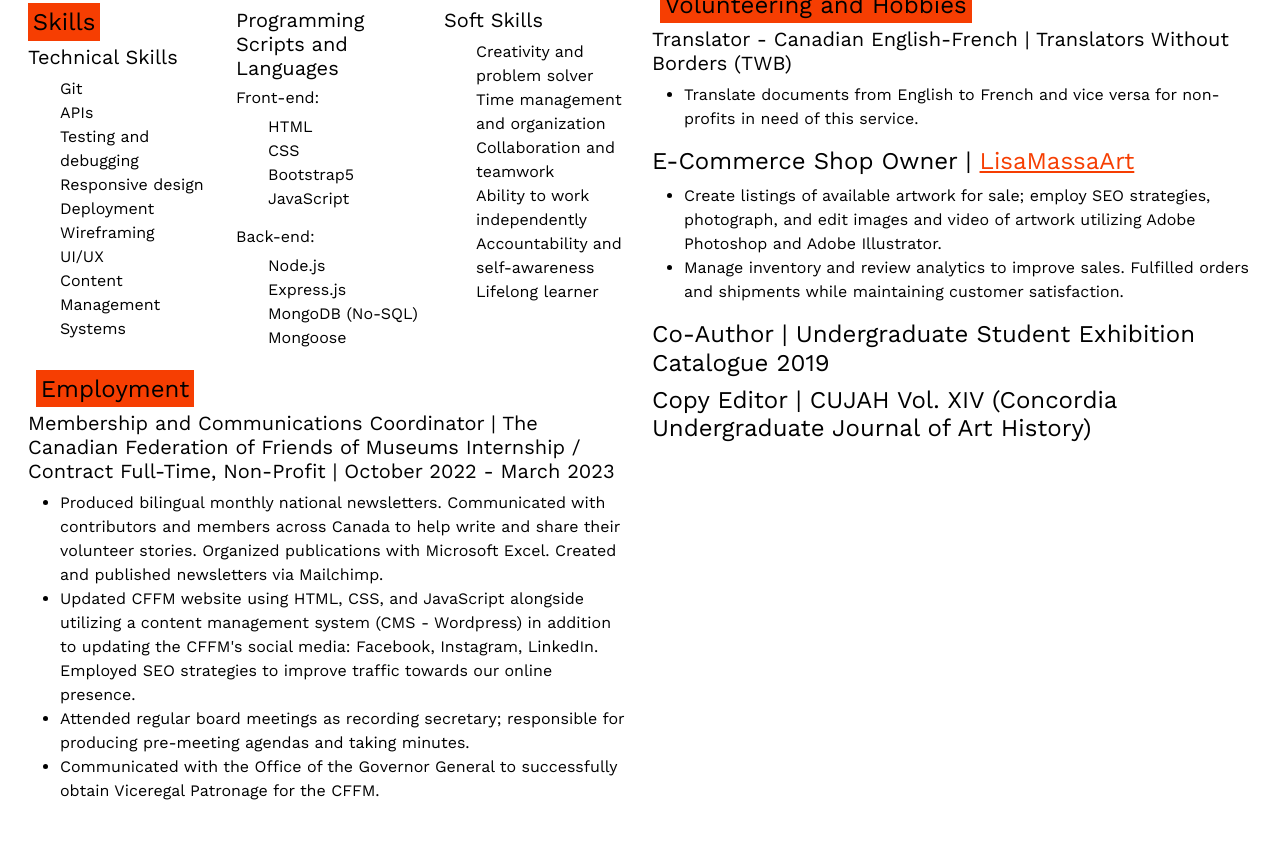
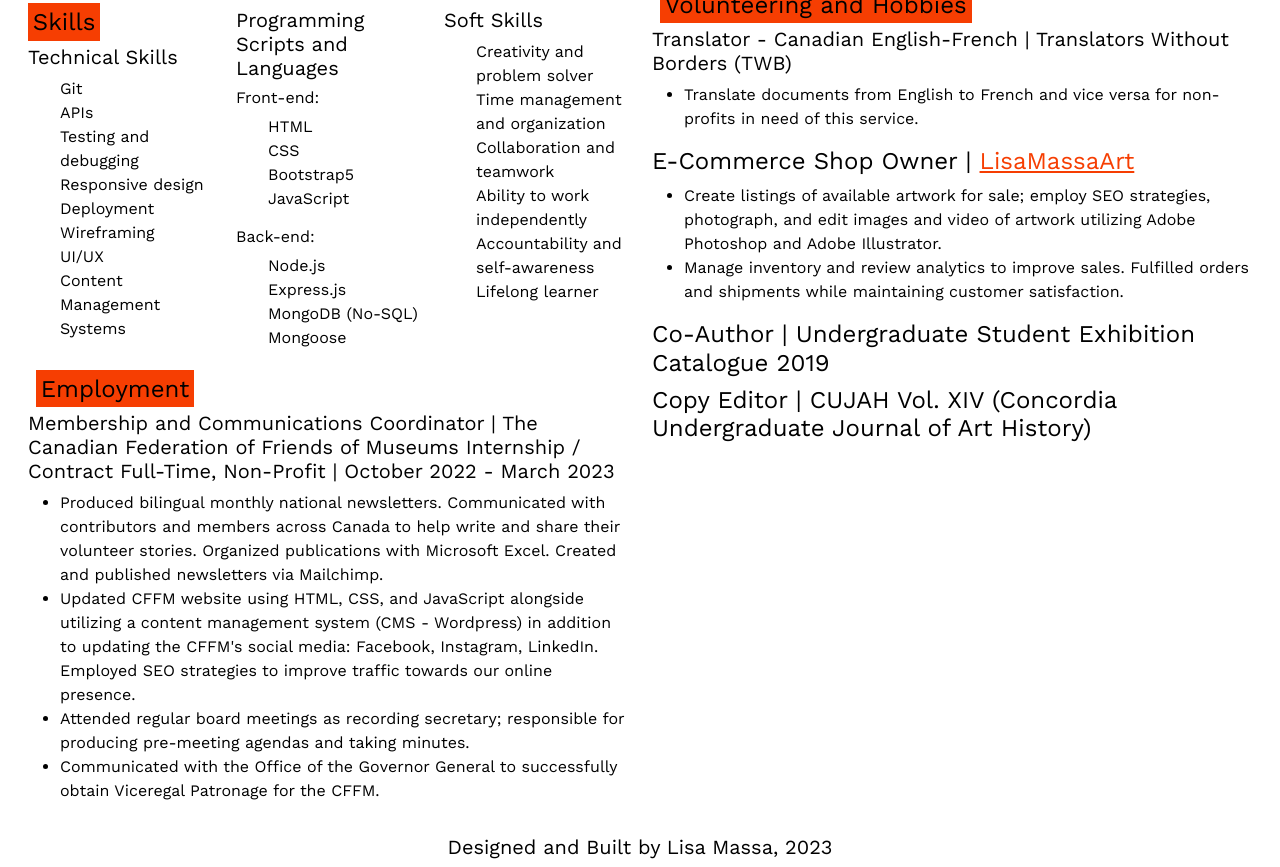
Before and after one commit to lisa-massa/lisa-massa.github.io, a website: page mycv.html in a window 1280 px wide. Shown: the part 856-1723 px from the top of the page. Before the commit the page ends 1691 px from the top, so only its background shows below. Drawn offline with nearby package versions, Linux system fonts and the light colour scheme.

Commit message:
Add footer

```diff
--- a/mycv.html
+++ b/mycv.html
@@ -168,5 +168,10 @@
 
 </div>
     </div>
+
+    <footer>
+        <h5>Designed and Built by Lisa Massa, <script>document.write(new Date().getFullYear())</script></h5>
+    </footer>
+
 </body>
 </html>
```
